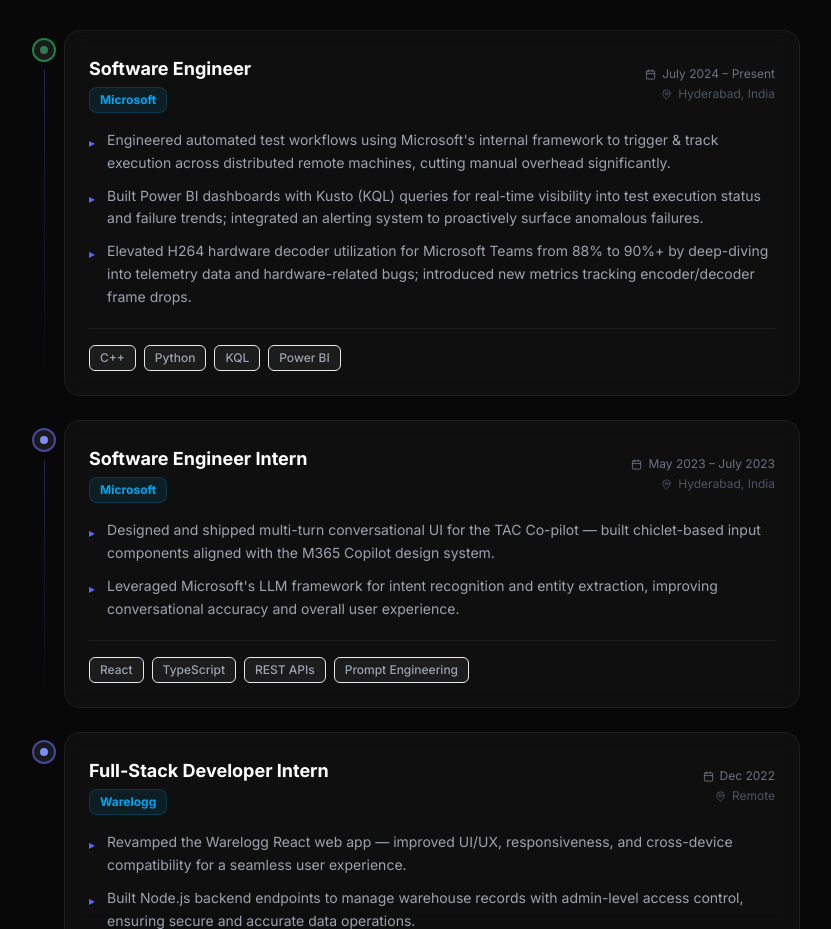
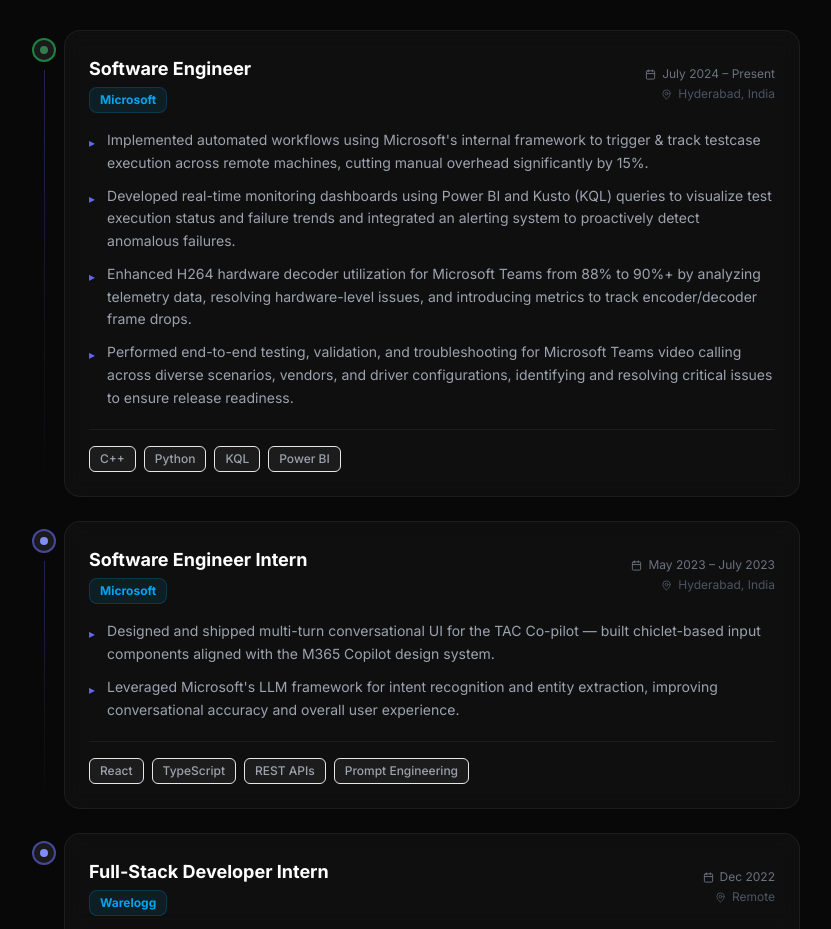
Before and after one commit to MohitSharma-21/Portfolio, a React (Vite) app: page / in a window 1280 px wide. Shown: the part 2420-3349 px from the top of the page, without its empty margins (224-1055 px from the left). Built offline with nearby package versions, Linux system fonts and the light colour scheme.

Commit message:
Update Microsoft internship bullet points in resume data
Co-Authored-By: Claude Sonnet 4.6 <noreply@anthropic.com>

```diff
--- a/src/data/resumeData.js
+++ b/src/data/resumeData.js
@@ -64,9 +64,10 @@ export const experience = [
     logo: "MS",
     color: "#00a4ef",
     bullets: [
-      "Engineered automated test workflows using Microsoft's internal framework to trigger & track execution across distributed remote machines, cutting manual overhead significantly.",
-      "Built Power BI dashboards with Kusto (KQL) queries for real-time visibility into test execution status and failure trends; integrated an alerting system to proactively surface anomalous failures.",
-      "Elevated H264 hardware decoder utilization for Microsoft Teams from 88% to 90%+ by deep-diving into telemetry data and hardware-related bugs; introduced new metrics tracking encoder/decoder frame drops.",
+      "Implemented automated workflows using Microsoft's internal framework to trigger & track testcase execution across remote machines, cutting manual overhead significantly by 15%.",
+      "Developed real-time monitoring dashboards using Power BI and Kusto (KQL) queries to visualize test execution status and failure trends and integrated an alerting system to proactively detect anomalous failures.",
+      "Enhanced H264 hardware decoder utilization for Microsoft Teams from 88% to 90%+ by analyzing telemetry data, resolving hardware-level issues, and introducing metrics to track encoder/decoder frame drops.",
+      "Performed end-to-end testing, validation, and troubleshooting for Microsoft Teams video calling across diverse scenarios, vendors, and driver configurations, identifying and resolving critical issues to ensure release readiness."
     ],
     tech: ["C++", "Python", "KQL", "Power BI"],
   },
```
